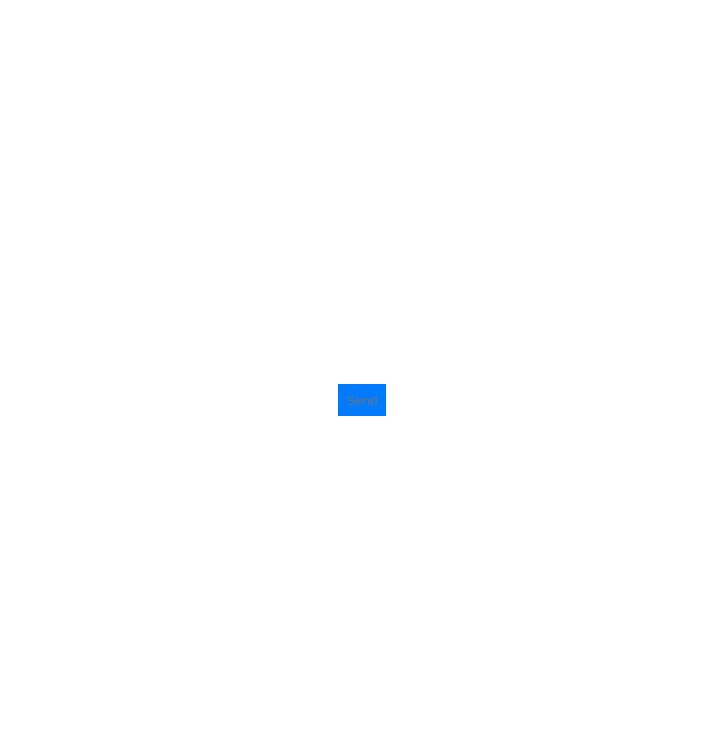
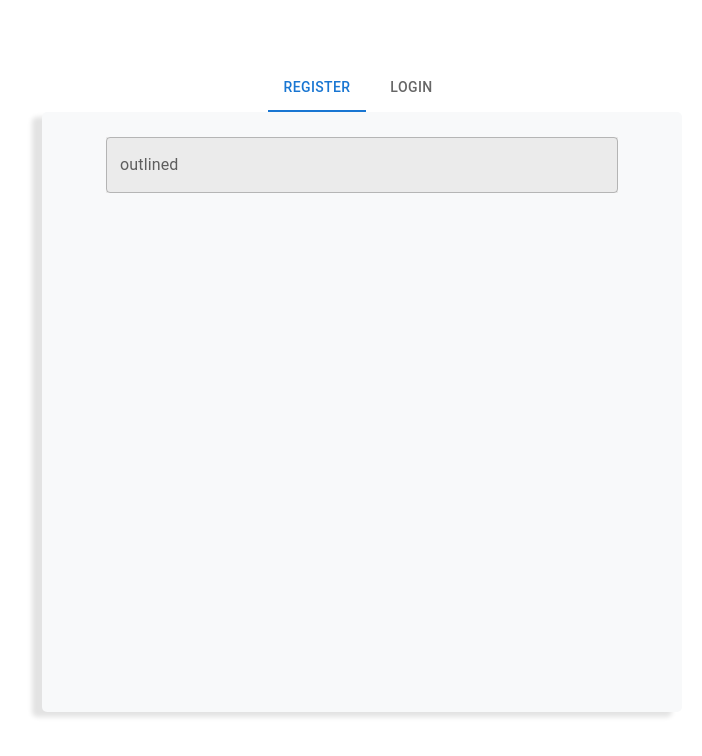
Before and after one commit to Pdhenrique/personal-finance-tracker, a React (Vite) app in the folder FinancePal/: page / in a window 1280 px wide. Shown: the top 756 px of the page, without its empty margins (278-980 px from the left). Built offline with nearby package versions, Linux system fonts and the light colour scheme.

Commit message:
refactor(front-end): changing components

```diff
--- a/FinancePal/src/App.tsx
+++ b/FinancePal/src/App.tsx
@@ -1,15 +1,12 @@
-import { FButton } from "./components/FButton/FButton"
+import { RegisterForm } from "./components/RegisterForm"
 import "./App.css" //Temporário
-import tokens from "./tokens.json"
 
 function App() {
 
   return (
-    <>
-      <FButton bgColor={tokens.primary} textColor={tokens.secondary}>
-        Send
-      </FButton>
-    </>
+
+      <RegisterForm/>
+
   )
 }
 
--- a/FinancePal/src/components/FButton/FButton.tsx
+++ /dev/null
@@ -1,23 +0,0 @@
-import { StyledFButton } from "./styled"
-import { FButtonProps } from "./types"
-
-
-export const FButton: React.FC<FButtonProps> = ({
-   children,
-   bgColor,
-   textColor,
-  ...props
-}) => {
-
-  return (
-    <StyledFButton
-      {...props}
-      size="sm"
-      type="button"
-      bgColor={bgColor}
-      textColor={textColor}
-    >
-      {children}
-    </StyledFButton>
-  )
-}
--- a/FinancePal/src/components/FButton/styled.tsx
+++ /dev/null
@@ -1,31 +0,0 @@
-import { Button, styled as mStyled} from "@mui/material"
-import { FButtonProps } from "./types"
-
-import styled, { css } from "styled-components"
-import { switchProp } from "styled-tools"
-
-const buttonSizes = {
-  sm: css<FButtonProps>`
-    height: 32px;
-    padding: 4px 8px;
-  `,
-   md: css<FButtonProps>`
-    height: 44px;
-    padding: 10px 16px;
- `,
-}
-
-export const StyledFButton = styled.button<FButtonProps> `
-
-  padding: 20px 35px 20px 35px;
-  color: ${props => props.textColor};
-  background-color: ${props => props.bgColor};
-
-  border: none;
-
-  ${switchProp("size", buttonSizes)};
-`
-
-export const StyledButton = mStyled(Button)`
-
-`
--- /dev/null
+++ b/FinancePal/src/components/RegisterForm/form.styles.tsx
@@ -0,0 +1,39 @@
+import styled from "styled-components";
+import tokens from '../../tokens.json'
+
+export const StyledContainer = styled.div`
+    display: flex;
+
+    justify-content: center;
+    align-items: center;
+
+    flex-direction: column;
+
+
+`
+
+
+export const StyledForm = styled.div`
+    display: flex;
+    justify-content: center;
+
+    height: 600px;
+    width: 50vw;
+    margin-top: -25px;
+
+    border-radius: 5px;
+    box-shadow: -10px 5px 5px #e3e3e3;
+
+
+    background-color: ${tokens.light};
+
+`
+
+export const StyledFormSection = styled.div`
+    margin-top: 25px;
+
+    width: 80%;
+    height: fit-content;
+
+    background-color: #ebebeb;
+`
--- /dev/null
+++ b/FinancePal/src/components/RegisterForm/index.tsx
@@ -0,0 +1,52 @@
+import { useState } from "react";
+
+import { Tab, Box, TextField } from "@mui/material";
+import { TabContext, TabList, TabPanel } from "@mui/lab";
+import { StyledContainer, StyledForm, StyledFormSection } from "./form.styles";
+
+export const RegisterForm = () => {
+  const [value, setValue] = useState("1");
+
+  const handleChange = (_event: React.SyntheticEvent, newValue: string) => {
+    setValue(newValue);
+  };
+
+  return (
+    <>
+      <TabContext value={value}>
+        <StyledContainer>
+            <Box sx={{ borderBottom: 1 }}>
+            <TabList onChange={handleChange} aria-label="lab API tabs example">
+                <Tab label="Register" value="1" />
+                <Tab label="Login"    value="2" />
+            </TabList>
+            </Box>
+            <TabPanel value="1">
+            <StyledForm>
+                <StyledFormSection>
+                <TextField
+                    label="outlined"
+                    variant="outlined"
+                    color="info"
+                    sx={{ width: "100%" }}
+                />
+                </StyledFormSection>
+            </StyledForm>
+            </TabPanel>
+            <TabPanel value="2">
+            <StyledForm>
+                <StyledFormSection>
+                <TextField
+                    label="outlined"
+                    variant="outlined"
+                    color="info"
+                    sx={{ width: "100%" }}
+                />
+                </StyledFormSection>
+            </StyledForm>
+            </TabPanel>
+        </StyledContainer>
+      </TabContext>
+    </>
+  );
+};
```
Also changed, not shown: FinancePal/src/components/FButton/types.ts (deleted, +0 -11 lines).
